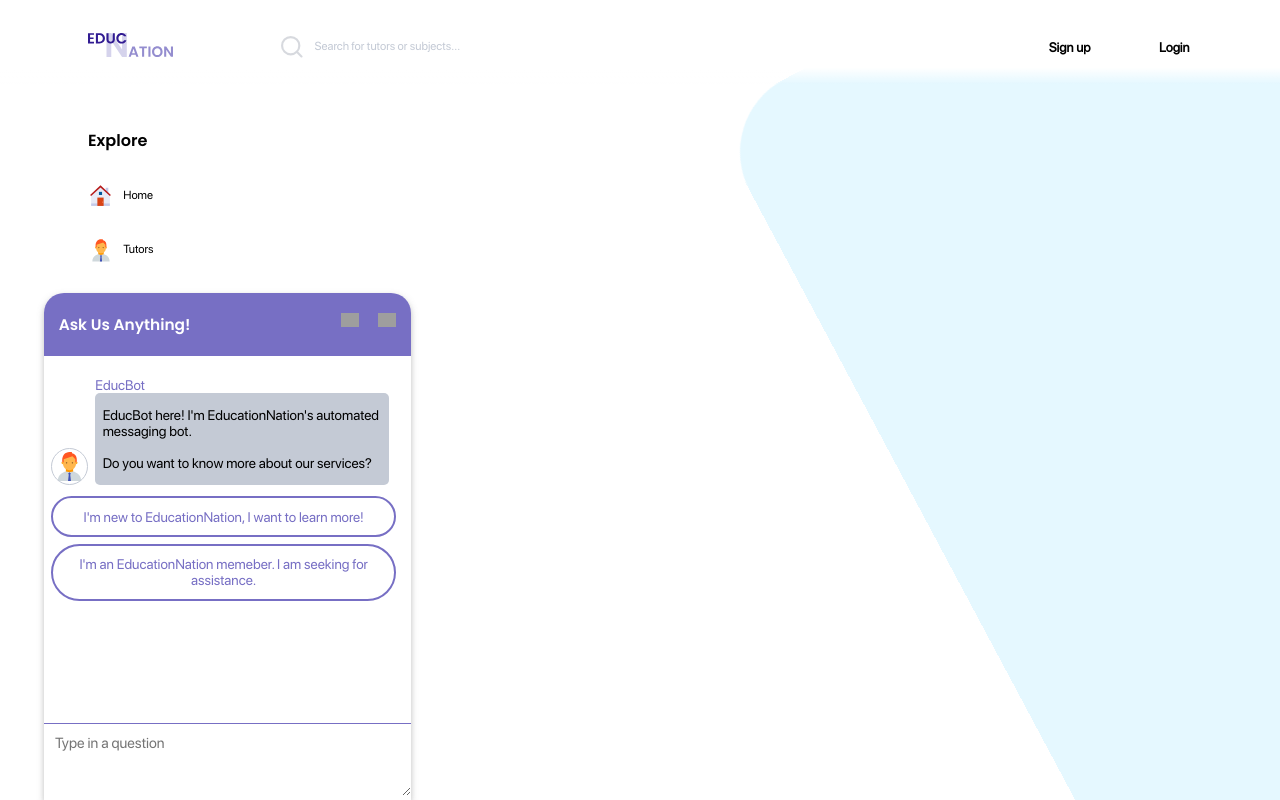
After one commit to jjccy/Education_Nation, a PHP site: page /help-overlay.php in a window 1280 px wide. The commit adds this page. Run offline with PHP 8.4, Linux system fonts and the light colour scheme; grey boxes are pictures that could not be loaded.

Commit message:
Adding Help Module Overlay and Linking it to Styleguide

```diff
--- /dev/null
+++ b/css/helpmodule.css
@@ -0,0 +1,148 @@
+.help-module {
+    position: fixed;
+    bottom: 0;
+    z-index: 998;
+    margin-left: 3em;
+    background: white;
+    border-top-left-radius: 20px;
+    border-top-right-radius: 20px;
+    box-shadow: 0px 3px 6px rgba(125, 125, 125, 0.5);
+    max-width: 25em;
+}
+
+.module-header {
+    display: flex;
+    display: -webkit-flex;
+    display: -ms-flex;
+    justify-content: space-between;
+    align-items: center;
+    background: #776FC4;
+    padding: 0.5em 1em;
+    border-top-left-radius: 20px;
+    border-top-right-radius: 20px;
+}
+
+.module-header-icons a {
+    display: inline-block;
+}
+
+.module-header .icon-more,
+.module-header .icon-close {
+    margin-left: 1em;
+}
+
+.icon-close {
+    /*Close icon to close the help module*/
+    background-image: url("../img/close.svg");
+    background-repeat: no-repeat;
+    background-size: contain;
+    height: 1.25rem;
+    width: 1.25rem;
+}
+
+.icon-more {
+    /*More icon to show more options*/
+    background-image: url("../img/more.svg");
+    background-repeat: no-repeat;
+    background-size: contain;
+    height: 1.25rem;
+    width: 1.25rem;
+}
+
+.module-header .heading-4 {
+    color: white;
+    margin-right: 5em;
+}
+
+.module-content {
+    padding: 0.5em;
+    padding-right: 1em;
+    height: 25em;
+    overflow-y: auto;
+}
+
+.chat {
+    display: flex;
+    display: -webkit-flex;
+    display: -ms-flex;
+    justify-content: flex-start;
+    align-items: baseline;
+    flex-direction: row;
+    flex-wrap: nowrap;
+    margin-bottom: 0.75em;
+}
+
+.chat-content {
+    display: flex;
+    display: -webkit-flex;
+    display: -ms-flex;
+    justify-content: space-between;
+    /* align-content: flex-end; */
+    flex-direction: column;
+}
+
+.chat-icon {
+    padding-right: 0.5em;
+    align-self: flex-end;
+}
+
+.chat-icon .icon-tutors {
+    height: 2.5rem;
+    width: 2.5rem;
+    border-radius: 2rem;
+    border: solid 1px #C4CAD5;
+}
+
+.chat-icon .icon-tutors:hover,
+.icon-close:hover,
+.icon-more:hover {
+    transform: scale(1.2);
+}
+
+.sender-text {
+    /* font-style: italic; */
+    color: #776FC4;
+    margin-bottom: 0;
+}
+
+.chat-message {
+    background: #C4CAD5;
+    border-radius: 5px;
+    padding: 0 0.5em;
+}
+
+.chat-message>p {
+    max-width: 20em;
+}
+
+.chat-question-text {
+    color: #776FC4;
+    text-align: center;
+    text-decoration: none;
+    border: solid 2px #776FC4;
+    border-radius: 30px;
+    padding: 0.75em 0.5em;
+    margin-bottom: 0.5em;
+    display: block;
+}
+
+.chat-question-text:hover {
+    background: #776FC4;
+    color: white;
+}
+
+.module-input .chat-input textarea {
+    width: 100%;
+    height: auto;
+    background: transparent;
+    padding: 0.75rem;
+    font-family: SF Pro Display;
+    color: #000000;
+    font-size: 1em;
+    border: none;
+    border-top: 1px solid #776FC4;
+}
+
+.module-input .chat-input textarea:focus {
+    border-top: 3px solid #776FC4;
+}
--- /dev/null
+++ b/help-overlay.php
@@ -0,0 +1,132 @@
+<!DOCTYPE html>
+<html lang="en" dir="ltr">
+
+<head>
+    <meta charset="utf-8">
+
+    <title>Help Overlay</title>
+
+    <link rel="stylesheet" href="css/normalize.css">
+    <link rel="stylesheet" href="css/style.css">
+    <link rel="stylesheet" href="css/fonts.css">
+    <link rel="stylesheet" href="css/helpmodule.css">
+</head>
+
+<body>
+    <!-- background -->
+    <div class="background"></div>
+
+    <!-- start body wrapper -->
+    <div class="body-wrapper">
+
+        <!-- start top nav -->
+        <div class="top-nav">
+
+            <div class="top-nav-item logo">
+                <a href="index.php"><img src="img/Logo.svg" alt="Logo image"></a>
+            </div>
+
+            <div class="top-nav-item">
+                <div class="searchbar">
+                    <button type="submit" name="search" aria-label="search-button"></button>
+                    <input type="text" name="search" aria-label="search" placeholder="Search for tutors or subjects...">
+                </div>
+            </div>
+
+            <div class="max-flex-box-item"></div>
+
+            <div class="top-nav-item account-section">
+                <div class="top-nav-item">
+                    <a href="sign-up.php">Sign up</a>
+                </div>
+                <div class="top-nav-item">
+                    <a href="login.php">Login</a>
+                </div>
+            </div>
+
+
+        </div>
+        <!-- ends top nav -->
+
+        <!-- start side nav -->
+        <div class="side-nav">
+            <div class="side-nav-item main-menu">
+                <p class="heading-2">Explore</p>
+                <a href="index.php" class="icon-home">Home</a>
+                <a href="tutors-listing.php" class="icon-tutors">Tutors</a>
+                <a href="about.php" class="icon-about">About</a>
+                <a href="contact.php" class="icon-contact">Contact</a>
+            </div>
+            <div class="max-flex-box-item"></div>
+            <div class="side-nav-item help-button">
+                <a href="help.php" class="icon-help">Help Center</a>
+            </div>
+
+        </div>
+        <!-- end side nav -->
+
+        <!-- start of chat module -->
+        <div class="help-module">
+            <div class="module-header">
+                <p class="heading-4">Ask Us Anything!</p>
+                <div class="module-header-icons">
+                    <a href="#">
+                        <div class="icon-more"></div>
+                    </a>
+                    <a href="#">
+                        <div class="icon-close"></div>
+                    </a>
+                </div>
+            </div>
+            <div class="module-content">
+                <div class="chat">
+                    <div class="chat-icon">
+                        <div class="icon-tutors"></div>
+                    </div>
+                    <div class="chat-content">
+                        <div class="chat-sender">
+                            <p class="body-text sender-text">EducBot</p>
+                        </div>
+
+                        <div class="chat-message">
+                            <p class="body-text">
+                                EducBot here! I'm EducationNation's automated messaging bot. <br>
+                                <br> Do you want to know more about our services?
+                            </p>
+                        </div>
+                    </div>
+                </div>
+
+                <div class="chat-auto-question">
+                    <a href="#" class="body-text chat-question-text">
+                        I'm new to EducationNation, I want to learn more!
+                    </a>
+                    <a href="#" class="body-text chat-question-text">
+                        I'm an EducationNation memeber. I am seeking for assistance.
+                    </a>
+                </div>
+            </div>
+
+            <div class="module-input">
+                <form action="" class="chat-input">
+                    <textarea placeholder="Type in a question" name="chat-input" id="chat-input" rows="3"></textarea>
+                </form>
+            </div>
+        </div>
+
+        <!-- end of chat module -->
+    </div>
+    <!-- end body wrapper -->
+
+    <!-- footer starts here -->
+
+    <footer>
+
+
+    </footer>
+
+    <!-- end of footer section -->
+
+</body>
+
+</html>
--- a/styleguide.php
+++ b/styleguide.php
@@ -72,6 +72,12 @@
           <a href="cart.php">Cart page</a>
         </div>
       </li>
+      <li>
+        <div class="">
+          <p>Help Module</p>
+          <a href="help-overlay.php">Help Module</a>
+        </div>
+      </li>
     </ul>
 
 
```
